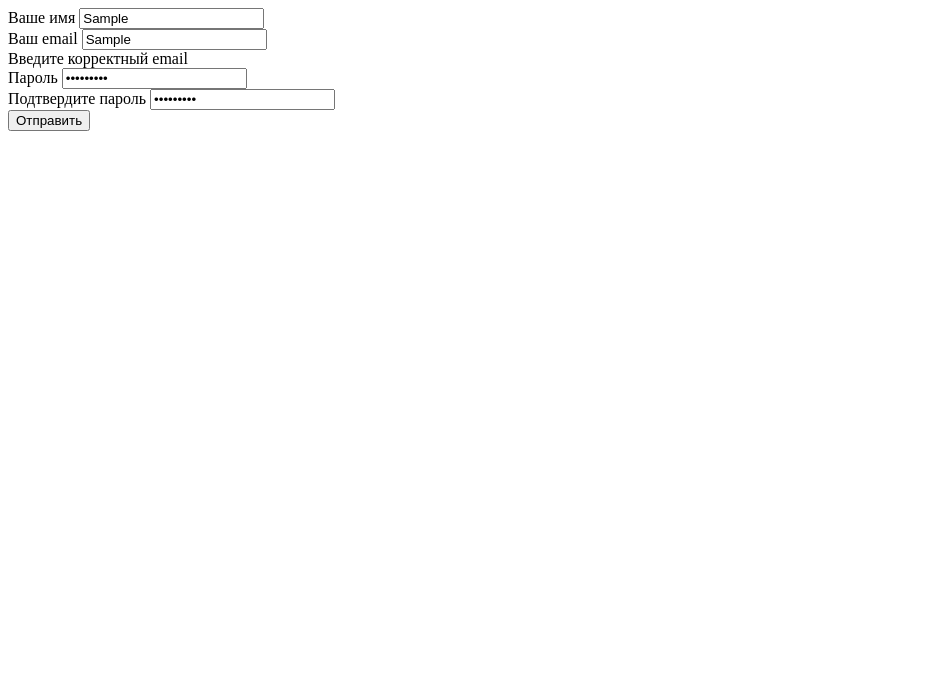
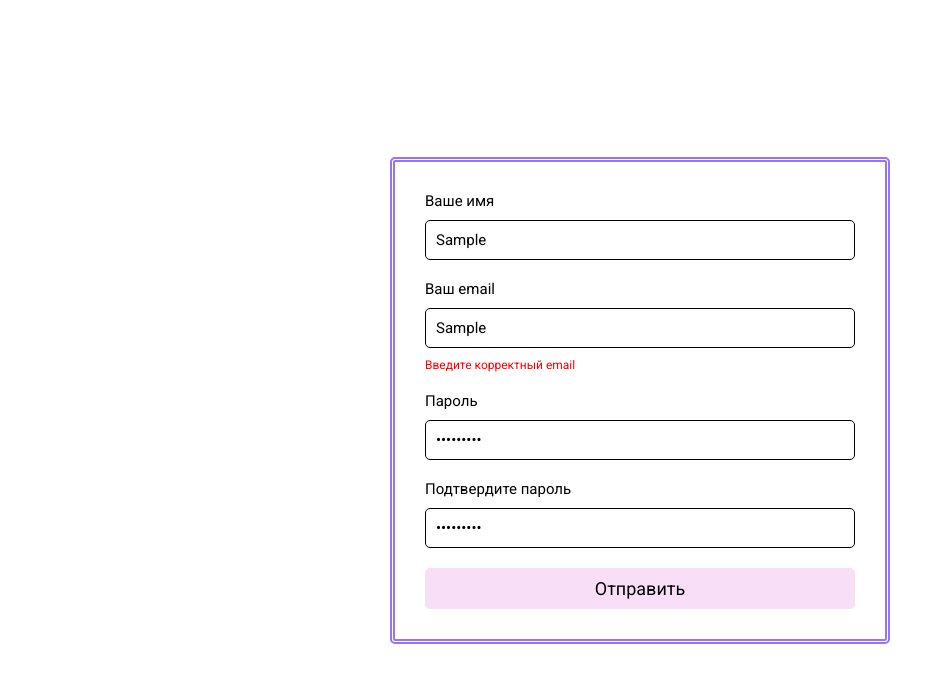
Before and after one commit to tkmii/tasks, a website built with Vite: page form/index.html in a window 1280 px wide. Both pictures are taken after typing "Sample", "Sample", "Sample123", "Sample123" into the empty fields and a click on the button "Отправить". Shown: the whole page, without its empty margins (0-945 px from the left). Built offline with nearby package versions, Linux system fonts and the light colour scheme.

Commit message:
доделала последнюю задачу

```diff
--- a/form/index.html
+++ b/form/index.html
@@ -4,6 +4,10 @@
     <meta charset="UTF-8" />
     <meta name="viewport" content="width=device-width, initial-scale=1.0" />
     <title>Web form</title>
+    <link rel="preconnect" href="https://fonts.googleapis.com">
+    <link rel="preconnect" href="https://fonts.gstatic.com" crossorigin>
+    <link href="https://fonts.googleapis.com/css2?family=Roboto:ital,wght@0,100..900;1,100..900&display=swap"
+      rel="stylesheet">
   </head>
   <body>
     <form action="" id="form">
--- a/form/src/form.js
+++ b/form/src/form.js
@@ -5,6 +5,13 @@ export class Form {
     password: '[data-type="password"]',
     confirm: '[data-type="confirm"]',
   };
+
+  static ERRORMSGS = {
+    name: 'Имя должно быть не менее 2х символов',
+    email: 'Введите корректный email',
+    password: 'Длина пароля должна быть не менее 8-ми символов, хотя бы одна цифра',
+    confirm: 'Пароли не совпадают',
+  }
 
   constructor() {
     this.form = document.querySelector('#form');
@@ -36,7 +43,9 @@ export class Form {
   }
 
   validatePass() {
-    return this.password.value.length >= 3;
+    const re = /\d/;
+    return this.password.value.length >= 8 && re.test(this.password.value)
+
   }
 
   validateConfirm() {
@@ -50,22 +59,22 @@ export class Form {
       {
         isValid: this.validateName(),
         selector: Form.SELECTORS.name,
-        errorMsg: 'Имя должно быть не менее 2х символов'
+        errorMsg: Form.ERRORMSGS.name
       },
       {
         isValid: this.validateEmail(),
         selector: Form.SELECTORS.email,
-        errorMsg: 'Введите корректный email'
+        errorMsg: Form.ERRORMSGS.email
       },
       {
         isValid: this.validatePass(),
         selector: Form.SELECTORS.password,
-        errorMsg: 'Длина пароля должна быть не менее 3х символов'
+        errorMsg: Form.ERRORMSGS.password
       },
       {
         isValid: this.validateConfirm(),
         selector: Form.SELECTORS.confirm,
-        errorMsg: 'Пароли не совпадают'
+        errorMsg: Form.ERRORMSGS.confirm
       }
     ];
 
@@ -98,19 +107,19 @@ export class Form {
 
   setupEventListener() {
     this.name.addEventListener('input', () => {
-      this.showError(this.validateName(), Form.SELECTORS.name, 'Имя должно быть не менее 2х символов');
+      this.showError(this.validateName(), Form.SELECTORS.name, Form.ERRORMSGS.name);
     });
 
     this.email.addEventListener('input', () => {
-      this.showError(this.validateEmail(), Form.SELECTORS.email, 'Введите корректный email');
+      this.showError(this.validateEmail(), Form.SELECTORS.email, Form.ERRORMSGS.email);
     });
 
     this.password.addEventListener('input', () => {
-      this.showError(this.validatePass(), Form.SELECTORS.password, 'Длина пароля должна быть не менее 3х символов');
+      this.showError(this.validatePass(), Form.SELECTORS.password, Form.ERRORMSGS.password);
     });
 
     this.confirm.addEventListener('input', () => {
-      this.showError(this.validateConfirm(), Form.SELECTORS.confirm, 'Пароли не совпадают');
+      this.showError(this.validateConfirm(), Form.SELECTORS.confirm, Form.ERRORMSGS.confirm);
     });
 
     this.form.addEventListener('submit', (e) => {
@@ -123,8 +132,6 @@ export class Form {
         this.formValue.password = this.password.value
         console.log(this.formValue)
         console.log('Форма успешно отправлена');
-      } else {
-        console.log('Ошибки валидации:', this.errors.join(', '));
       }
     });
   }
--- a/form/src/main.js
+++ b/form/src/main.js
@@ -1,3 +1,4 @@
+import './reset.css'
 import './style.css'
 import { Form } from './form'
 
--- /dev/null
+++ b/form/src/reset.css
@@ -0,0 +1,114 @@
+/* Reset and base styles  */
+* {
+  padding: 0px;
+  margin: 0px;
+  border: none;
+}
+
+*,
+*::before,
+*::after {
+  box-sizing: border-box;
+}
+
+/* Links */
+
+a,
+a:link,
+a:visited {
+  text-decoration: none;
+}
+
+a:hover {
+  text-decoration: none;
+}
+
+/* Common */
+
+aside,
+nav,
+footer,
+header,
+section,
+main {
+  display: block;
+}
+
+h1,
+h2,
+h3,
+h4,
+h5,
+h6,
+p {
+  font-size: inherit;
+  font-weight: inherit;
+}
+
+ul,
+ul li {
+  list-style: none;
+}
+
+img {
+  vertical-align: top;
+}
+
+img,
+svg {
+  max-width: 100%;
+  height: auto;
+}
+
+address {
+  font-style: normal;
+}
+
+/* Form */
+
+input,
+textarea,
+button,
+select {
+  font-family: inherit;
+  font-size: inherit;
+  color: inherit;
+  background-color: transparent;
+}
+
+input::-ms-clear {
+  display: none;
+}
+
+button,
+input[type="submit"] {
+  display: inline-block;
+  box-shadow: none;
+  background-color: transparent;
+  background: none;
+  cursor: pointer;
+}
+
+input:focus,
+input:active,
+button:focus,
+button:active {
+  outline: none;
+}
+
+button::-moz-focus-inner {
+  padding: 0;
+  border: 0;
+}
+
+label {
+  cursor: pointer;
+}
+
+legend {
+  display: block;
+}
+
+input[type='file'] {
+  max-width: 100%;
+}
--- a/form/src/style.css
+++ b/form/src/style.css
@@ -0,0 +1,48 @@
+body {
+  font-family: "Roboto", sans-serif;
+  display: flex;
+  justify-content: center;
+  align-items: center;
+  height: 100vh;
+  font-size: 15px;
+}
+
+#form {
+  width: 500px;
+  border: thick double rgb(153, 116, 241);
+  border-radius: 5px;
+  padding: 30px;
+}
+
+.field {
+  display: flex;
+  gap: 10px;
+  flex-wrap: wrap;
+  align-items: center;
+  margin-bottom: 20px;
+}
+
+input {
+  padding: 10px;
+  border: 1px solid black;
+  border-radius: 5px;
+  width: 100%;
+}
+
+.error {
+  font-size: 12px;
+  color: red;
+}
+
+#submit {
+  font-size: 18px;
+  padding: 10px;
+  border-radius: 5px;
+  background-color: rgb(248, 222, 246);
+  width: 100%;
+  transition: opacity 0.5s ease;
+}
+
+#submit:hover {
+  opacity: 0.5;
+}
```
